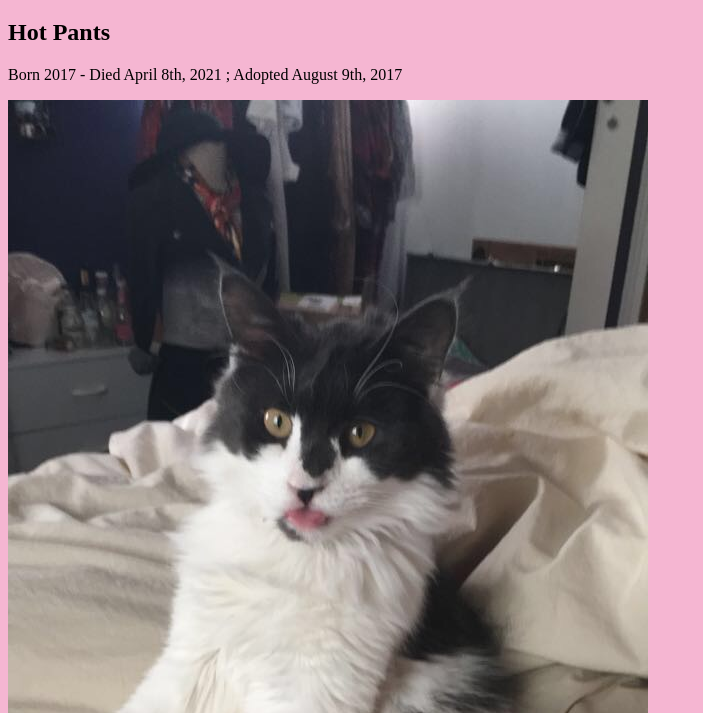
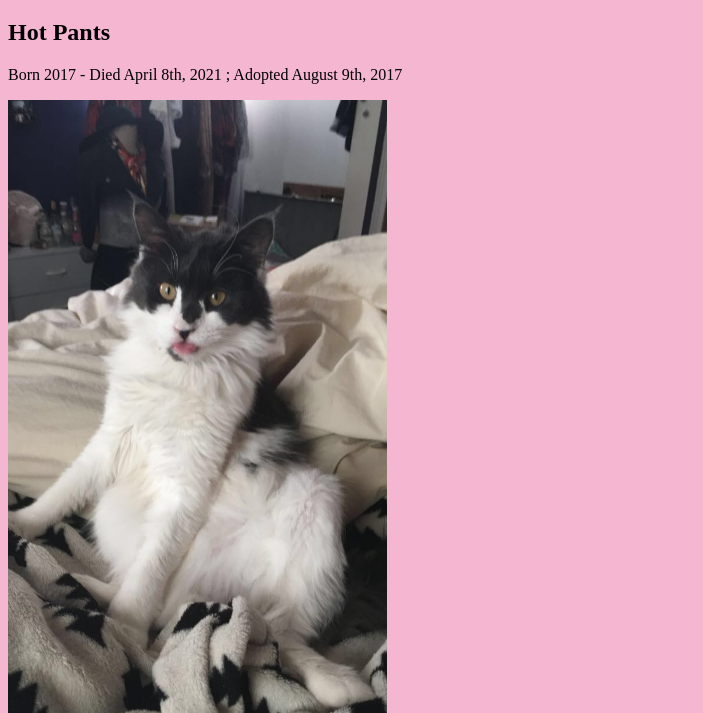
Before and after one commit to dapprovato/my-personal-website, a plain HTML site: page mycats.html in a window 1280 px wide. Shown: the part 87-800 px from the top of the page, without its empty margins (0-703 px from the left). Drawn offline with Linux system fonts and the light colour scheme.

Commit message:
changed size of pictures on mycats

```diff
--- a/style.css
+++ b/style.css
@@ -1,3 +1,9 @@
 body {
     background: #f5b6d2;
   }
+
+  img {
+    max-width: 30%;
+    width: 30%;
+    height: auto;
+  }
```
Also changed, not shown: Cats/Jolly.jpg (added), 3 other files.
